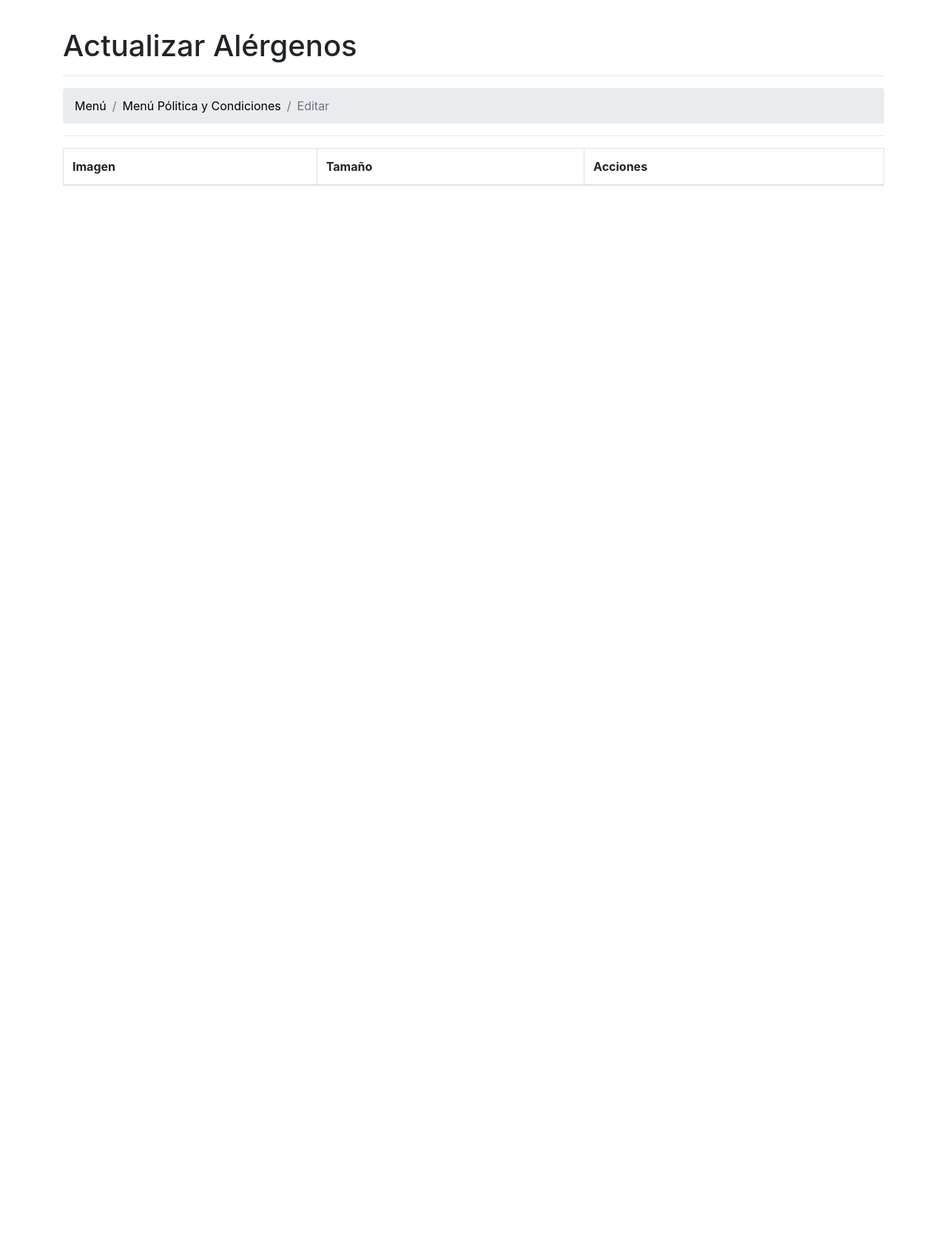
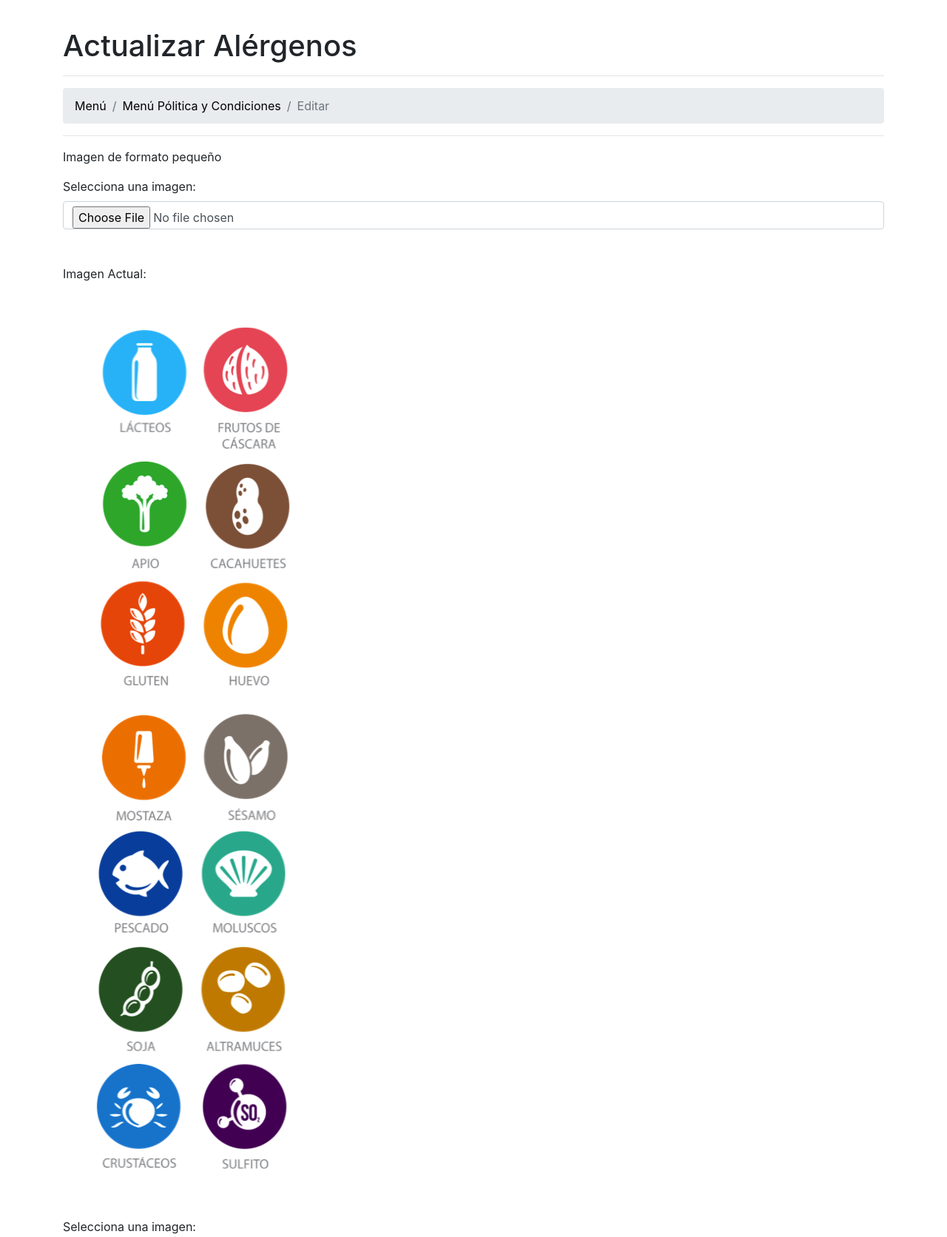
Before and after one commit to JuanmaRuizF/Dulce-Capricho, a Rails app: page /crud_pagina_politica_condiciones/crud_alergenos in a window 1280 px wide. Shown: the part 270-1942 px from the top of the page at 74% size. Before the commit the page ends 521 px from the top, so only its background shows below. Run offline with Rails 7, Linux system fonts and the light colour scheme; data comes from the database, SQL or seed files in the repository; lists and menus that the app fills with data are empty; style sheets or scripts are compiled from the project's sources.

Commit message:
Modificacion imag alerg

```diff
--- a/app/controllers/crud_pagina_politica_condiciones_controller.rb
+++ b/app/controllers/crud_pagina_politica_condiciones_controller.rb
@@ -1,7 +1,84 @@
 class CrudPaginaPoliticaCondicionesController < ApplicationController
+
   def crud_alergenos
+    @alergenos = Alergeno.all()
   end
 
   def crud_politica_condiciones
   end
+
+  def editarAlerg
+
+    @alergenos = Alergeno.find(params[:id])
+
+    if params[:imgSmall].present?
+      uploaded_file = params[:imgSmall]
+
+      # Eliminamos el archivo (imagen) anterior
+      simg = Alergeno.where(:id => @alergenos).pluck(:imgSmall)
+      imgeliminar = Rails.root.join('app', 'assets/images', simg.join)
+      File.delete(Rails.root + imgeliminar) if File.exist?(imgeliminar)
+
+      # Subimos el nuevo archivo (imagen)
+      imgPeq = 'politicaCondiciones/Alergenos3' + uploaded_file.original_filename
+      File.open(Rails.root.join('app', 'assets/images', imgPeq), 'wb') do |file|
+          file.write(uploaded_file.read)
+      end
+    end
+    if params[:imgMedium].present?
+      uploaded_file = params[:imgMedium]
+
+      # Eliminamos el archivo (imagen) anterior
+      simg = Alergeno.where(:id => @alergenos).pluck(:imgMedium)
+      imgeliminar = Rails.root.join('app', 'assets/images', simg.join)
+      File.delete(Rails.root + imgeliminar) if File.exist?(imgeliminar)
+
+      # Subimos el nuevo archivo (imagen)
+      imgMed = 'politicaCondiciones/Alergenos2' + uploaded_file.original_filename
+      File.open(Rails.root.join('app', 'assets/images', imgMed), 'wb') do |file|
+          file.write(uploaded_file.read)
+      end
+    end
+    if params[:imgLarge].present?
+      uploaded_file = params[:imgLarge]
+
+      # Eliminamos el archivo (imagen) anterior
+      simg = Alergeno.where(:id => @alergenos).pluck(:imgLarge)
+      imgeliminar = Rails.root.join('app', 'assets/images', simg.join)
+      File.delete(Rails.root + imgeliminar) if File.exist?(imgeliminar)
+
+      # Subimos el nuevo archivo (imagen)
+      imgGran = 'politicaCondiciones/Alergenos1' + uploaded_file.original_filename
+      File.open(Rails.root.join('app', 'assets/images', imgGran), 'wb') do |file|
+          file.write(uploaded_file.read)
+      end
+    end
+
+    if @alergenos.update(parametros)
+
+      if params[:imgSmall].present?
+        @alergenos.update_column(:imgSmall, imgPeq)
+      end
+      if params[:imgSmall].present?
+        @alergenos.update_column(:imgMedium, imgMed)
+      end
+      if params[:imgSmall].present?
+        @alergenos.update_column(:imgLarge, imgGran)
+      end
+
+    else
+      render :edit
+    end
+
+      # Redireccionamos a la vista principal con mensaje
+      @ini = "/crud_pagina_politica_condiciones/crud_alergenos"
+      flash[:notice] = "Actualizado Correctamente !"
+      redirect_to @ini
+  end
+
+  private
+  def parametros
+  	params.permit(:screenSize, :imgSmall, :imgMedium, :imgLarge)
+  end
+
 end
--- a/app/views/crud_pagina_politica_condiciones/crud_alergenos.html.erb
+++ b/app/views/crud_pagina_politica_condiciones/crud_alergenos.html.erb
@@ -46,18 +46,71 @@
         </nav>
         <hr>
 
-        <table class="table table-striped table-bordered table-hover">
-        <thead>
-                <tr>
-                    <th>Imagen</th>
-                    <th>Tamaño</th>
-                    <th>Acciones</th>
-                </tr>
-            </thead>
-            <tbody>
+        <% @alergenos.each do |alergeno| %>
 
-            </tbody>
-        </table>
+            <form method="POST" action="/crud_pagina_politica_condiciones/editar/<%= alergeno.id %>" accept-charset="UTF-8" role="form" id="actualizar alerg" name="actualizarevento" enctype="multipart/form-data">
+
+            <!-- Protección CSRF -->
+            <%= token_tag nil %>
+
+                <div class="row">
+                    <div class="col-md-12">
+
+                        <div class="form-group">
+                            Imagen de formato pequeño
+                        </div>
+
+                        <div class="form-group">
+                            <label for="img1" class="negrita">Selecciona una imagen:</label>
+                            <div>
+                                <input class="form-control" type="file" name="img1" id="img1" >
+                                <br>
+                                <br> Imagen Actual:
+                                <br>
+                                <br>
+                                <%= image_tag alergeno.imgSmall, :class => "img-fluid", :title => "Img Pequeña", :alt => "Img Pequeña" %>
+
+                            </div>
+                        </div>
+                        <div class="form-group">
+                            <label for="img2" class="negrita">Selecciona una imagen:</label>
+                            <div>
+                                <input class="form-control" type="file" name="img2" id="img2" >
+                                <br>
+                                <br> Imagen Actual:
+                                <br>
+                                <br>
+                                <%= image_tag alergeno.imgMedium, :class => "img-fluid", :title => "Img Media", :alt => "Img Media" %>
+
+                            </div>
+                        </div>
+                        <div class="form-group">
+                            <label for="img3" class="negrita">Selecciona una imagen:</label>
+                            <div>
+                                <input class="form-control" type="file" name="img3" id="img3" >
+                                <br>
+                                <br> Imagen Actual:
+                                <br>
+                                <br>
+                                <%= image_tag alergeno.imgLarge, :class => "img-fluid", :title => "Img Grande", :alt => "Img Grande" %>
+
+                            </div>
+                        </div>
+
+
+
+                        <button type="submit" class="btn btn-info">Guardar</button>
+                        <%= link_to 'Cancelar', url_for(:back), class: "btn btn-warning" %>
+
+                        <br>
+                        <br>
+
+
+                    </div>
+                </div>
+            </form>
+
+        <% end %>
 
     </div>
     <!-- Optional JavaScript; jQuery, Popper.js, and Bootstrap JS-->
--- a/app/views/vistas_clientes/politica_y_condiciones.html.erb
+++ b/app/views/vistas_clientes/politica_y_condiciones.html.erb
@@ -242,9 +242,9 @@
                 <p1>En toda nuestras mesas encontrará un cartel personalizado con la correspondiente lista de
                     alérgenos
                 </p1>
-                <%= image_tag "politicaCondiciones/Alérgenos1.png", :class => "d-none d-lg-block mx-auto" %>
-                <%= image_tag "politicaCondiciones/Alérgenos2.png", :class => "d-none d-sm-block d-lg-none mx-auto img-fluid" %>
-                <%= image_tag "politicaCondiciones/Alérgenos3.png", :class => "d-block d-sm-none mx-auto img-fluid" %>
+                <%= image_tag "politicaCondiciones/Alergenos1.png", :class => "d-none d-lg-block mx-auto" %>
+                <%= image_tag "politicaCondiciones/Alergenos2.png", :class => "d-none d-sm-block d-lg-none mx-auto img-fluid" %>
+                <%= image_tag "politicaCondiciones/Alergenos3.png", :class => "d-block d-sm-none mx-auto img-fluid" %>
             </div>
         </div>
     </div>
--- a/config/routes.rb
+++ b/config/routes.rb
@@ -27,6 +27,8 @@ post 'crud_preguntas_frecuentes/eliminar/:id', to: 'crud_preguntas_frecuentes#el
  #Política y Condiciones - Menú y sub apartados
  get 'crud_pagina_politica_condiciones/menu_pagina_politica_condiciones' => 'crud_pagina_politica_condiciones#menu_pagina_politica_condiciones'
  get 'crud_pagina_politica_condiciones/crud_alergenos' => 'crud_pagina_politica_condiciones#crud_alergenos'
+ post 'crud_pagina_politica_condiciones/editar/:id' => 'crud_pagina_politica_condiciones#editarAlerg'
+
  get 'crud_pagina_politica_condiciones/crud_politica_condiciones' => 'crud_pagina_politica_condiciones#crud_politica_condiciones'
 
   #Administración
--- a/db/seeds.rb
+++ b/db/seeds.rb
@@ -173,9 +173,9 @@ preguntafrecuente3 = Preguntasfrecuente.create(
 
 fotoalergeno1 = Alergeno.create(
     screenSize: "Small",
-    imgSmall: "/politicaCondiciones/Alérgenos3.png",
-    imgMedium:"/politicaCondiciones/Alérgenos2.png",
-    imgLarge:"/politicaCondiciones/Alérgenos1.png"
+    imgSmall: "politicaCondiciones/Alergenos3.png",
+    imgMedium:"politicaCondiciones/Alergenos2.png",
+    imgLarge:"politicaCondiciones/Alergenos1.png"
 )
 
 
```
Also changed, not shown: app/assets/images/politicaCondiciones/Alergenos1.png (renamed from app/assets/images/politicaCondiciones/Alérgenos1.png), app/assets/images/politicaCondiciones/Alergenos2.png (renamed from app/assets/images/politicaCondiciones/Alérgenos2.png), app/assets/images/politicaCondiciones/Alergenos3.png (renamed from app/assets/images/politicaCondiciones/Alérgenos3.png), app/assets/images/politicaCondicionesCopiaSeg/Alergenos1.png (added), app/assets/images/politicaCondicionesCopiaSeg/Alergenos2.png (added), app/assets/images/politicaCondicionesCopiaSeg/Alergenos3.png (added), db/schema.rb.
